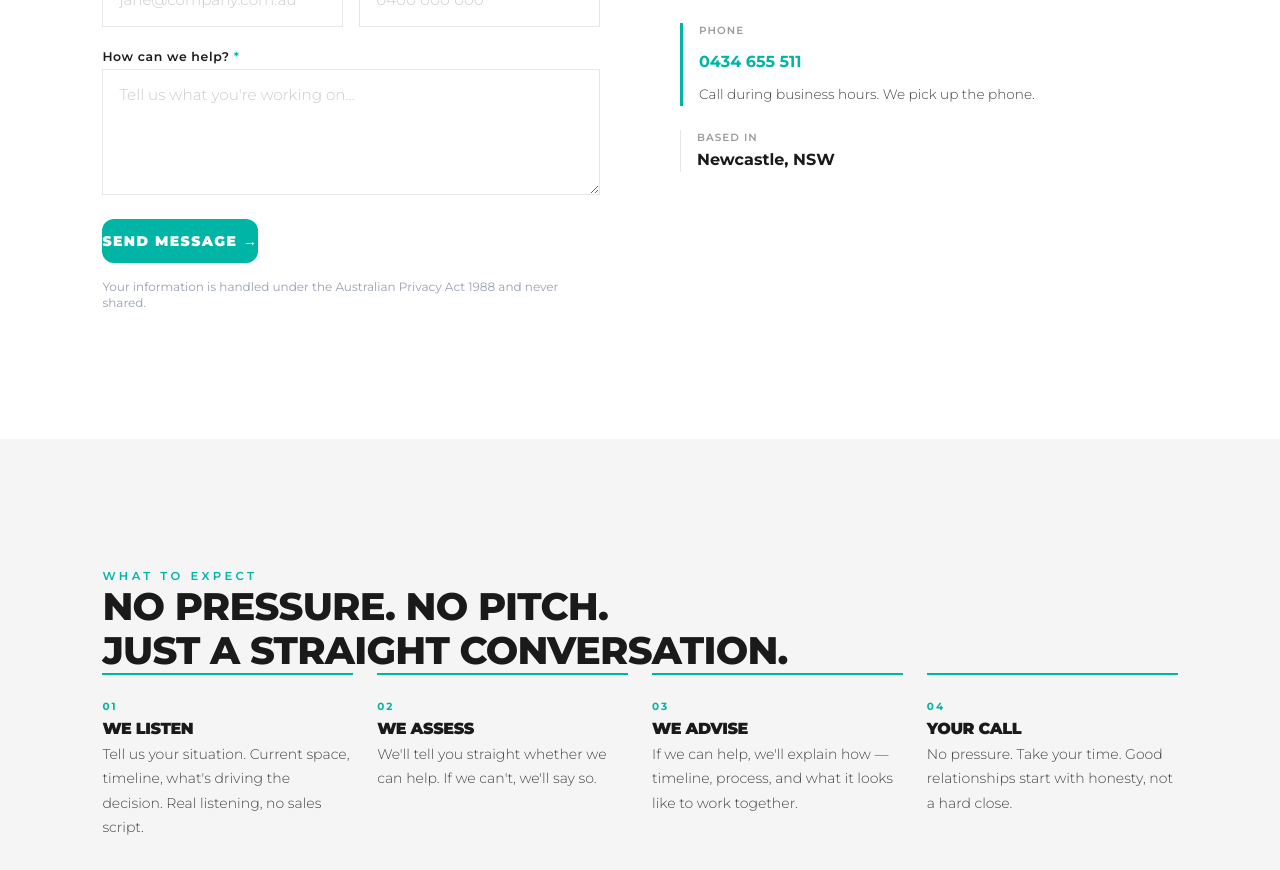
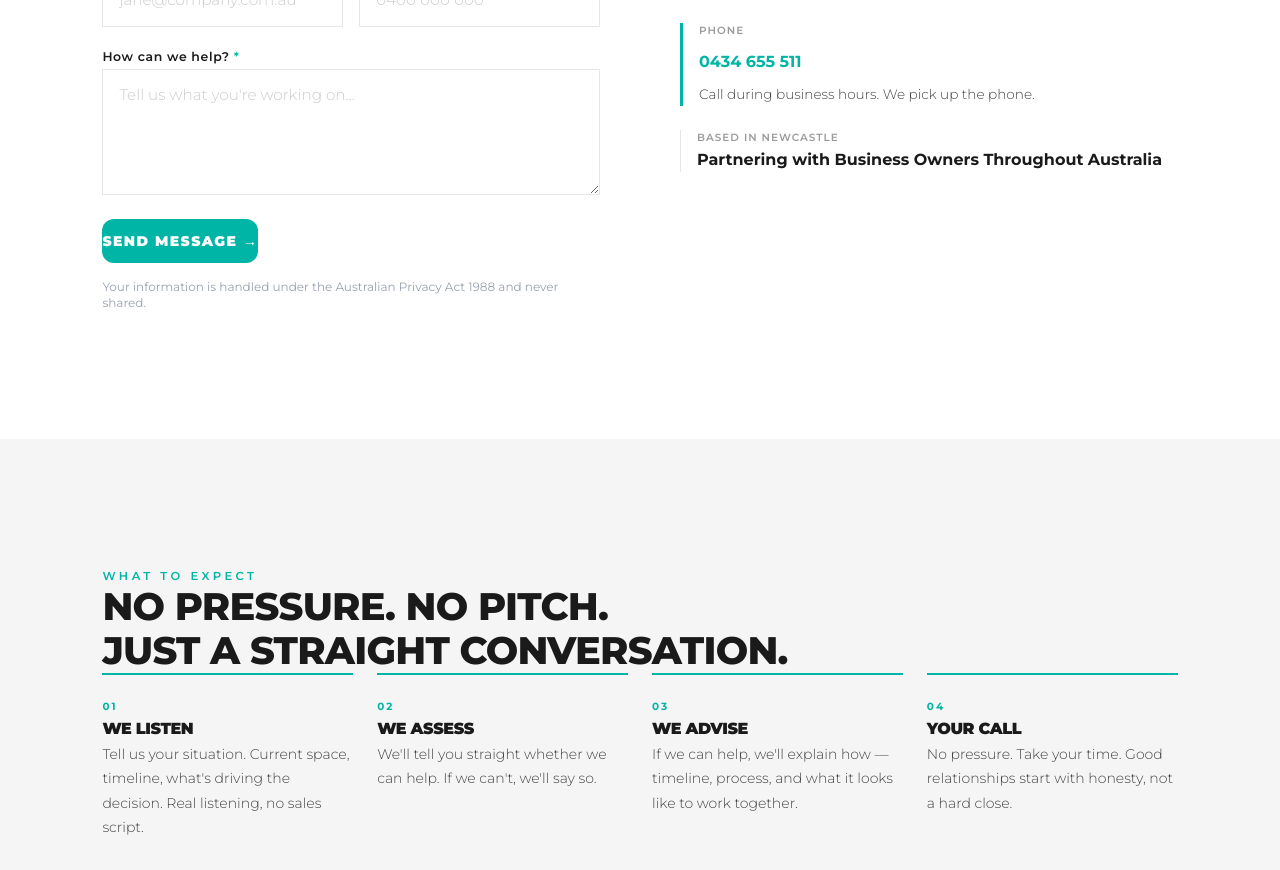
Before and after one commit to yossy-jk/yos-website, a Next.js app: page /contact in a window 1280 px wide. Shown: the part 940-1810 px from the top of the page. Built offline with nearby package versions, Linux system fonts and the light colour scheme.

Commit message:
Contact page: update location to 'Based in Newcastle — Partnering with Business Owners Throughout Australia'

```diff
--- a/src/app/contact/page.tsx
+++ b/src/app/contact/page.tsx
@@ -215,8 +215,8 @@ export default function ContactPage() {
 
                   {/* Location */}
                   <div style={{ paddingLeft: '1rem', borderLeft: '1px solid #e5e7eb' }}>
-                    <p className="text-mid-grey font-semibold uppercase tracking-widest mb-1" style={{ fontSize: '0.65rem' }}>Based in</p>
-                    <p className="text-near-black font-bold" style={{ fontSize: '1rem' }}>{CONTACT.location}</p>
+                    <p className="text-mid-grey font-semibold uppercase tracking-widest mb-1" style={{ fontSize: '0.65rem' }}>Based in Newcastle</p>
+                    <p className="text-near-black font-bold" style={{ fontSize: '1rem' }}>Partnering with Business Owners Throughout Australia</p>
                   </div>
                 </div>
               </div>
```
